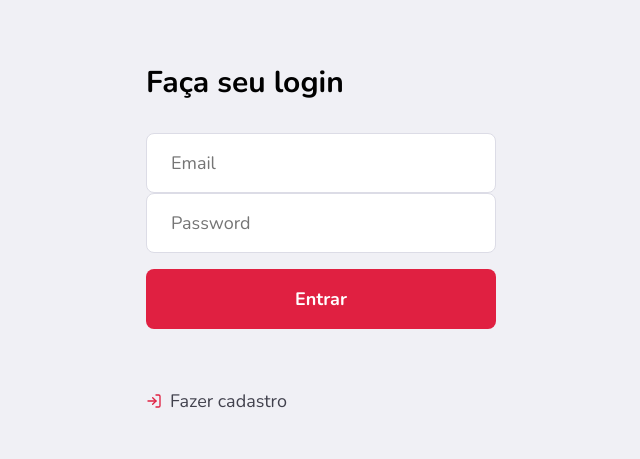
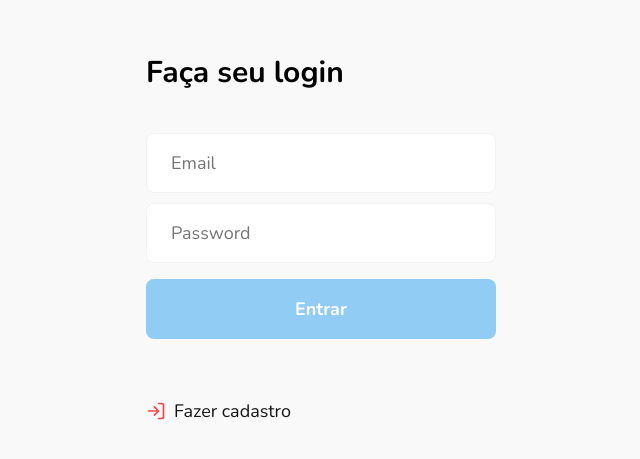
Before and after one commit to cabanga/teste-paga3, a React (Create React App) app: page /login/user in a window 1280 px wide. Shown: the part 133-592 px from the top of the page, without its empty margins (304-944 px from the left). Built offline with nearby package versions, Linux system fonts and the light colour scheme.

Commit message:
fix colors

```diff
--- a/src/global.css
+++ b/src/global.css
@@ -8,7 +8,7 @@
 
 body {
   font: 400 14px Nunito ,sans-serif;
-  background: #f0f0f5;
+  background: #F9F9F9;
   -webkit-font-smoothing: antialiased;
 }
 
@@ -26,7 +26,7 @@ form input {
   width: 100%;
   height: 60px;
   color: #333;
-  border: 1px solid #dcdce6;
+  border: 1px solid #F1F3F6;
   border-radius: 8px;
   padding: 0 24px;
 }
@@ -35,8 +35,8 @@ form textarea {
   width: 100%;
   resize: vertical;
   min-height: 140px;
-  color: #333;
-  border: 1px solid #dcdce6;
+  color: #141414;
+  border: 1px solid #F1F3F6;
   border-radius: 8px;
   padding: 16px 24px;
   line-height: 24px;
@@ -45,7 +45,7 @@ form textarea {
 .button {
   width: 100%;
   height: 60px;
-  background: #e02041;
+  background: #91CCF4;
   border: 0;
   border-radius: 8px;
   color: #fff;
@@ -67,7 +67,7 @@ form textarea {
   display: flex;
   align-items: center;
   margin-top: 40px;
-  color: #41414d;
+  color: #141414;
   font-size: 18px;
   text-decoration: none;
   font-weight: 500;
--- a/src/pages/LoginSeller/index.js
+++ b/src/pages/LoginSeller/index.js
@@ -55,7 +55,7 @@ export default function Logon() {
           <button className="button" type="submit">Entrar</button>
 
           <Link to="/register/seller" className="back-link">
-            <FiLogIn size={16} color="#E02041"/>
+            <FiLogIn size={20} color="#F94545"/>
             Fazer cadastro
           </Link>
         </form>
--- a/src/pages/LoginSeller/style.css
+++ b/src/pages/LoginSeller/style.css
@@ -19,6 +19,10 @@
   margin-top: 100px;
 }
 
+.login-container .form form input {
+  margin-top: 10px;
+}
+
 .login-container .form form h1 {
   font-size: 30px;
   margin-bottom: 30px;
--- a/src/pages/LoginUser/index.js
+++ b/src/pages/LoginUser/index.js
@@ -54,7 +54,7 @@ export default function Logon() {
           <button className="button" type="submit">Entrar</button>
 
           <Link to="/register/user" className="back-link">
-            <FiLogIn size={16} color="#E02041"/>
+            <FiLogIn size={20} color="#F94545"/>
             Fazer cadastro
           </Link>
         </form>
--- a/src/pages/NewProduct/index.js
+++ b/src/pages/NewProduct/index.js
@@ -16,7 +16,7 @@ function NewProduct() {
           <p>Lorem ipsum dolor sit amet consectetur adipisicing elit. Error culpa tempora consequatur nob.</p>
 
           <Link to="/seller/dashboard" className="back-link">
-            <FiArrowLeft size={16} color="#E02041"/>
+            <FiArrowLeft size={20} color="#F94545"/>
            Voltar no Perfil
           </Link>
         </section>
--- a/src/pages/RegisterSeller/index.js
+++ b/src/pages/RegisterSeller/index.js
@@ -51,7 +51,7 @@ export default function RegisterSeller() {
           <p>Pagar por prestações agora ficou mais fácil.</p>
 
           <Link to="/login/seller" className="back-link">
-            <FiArrowLeft size={16} color="#E02041"/>
+            <FiArrowLeft size={20} color="#F94545"/>
             Fazer login
           </Link>
         </section>
--- a/src/pages/RegisterSeller/style.css
+++ b/src/pages/RegisterSeller/style.css
@@ -11,7 +11,7 @@
 
 .register-container .content {
   width: 100%;
-  height: 90vh;
+  height: 80vh;
   padding: 96px;
   background: #f0f0f5;
   box-shadow: 0 0 100px rgba(0, 0, 0, 0.1);
--- a/src/pages/RegisterUser/index.js
+++ b/src/pages/RegisterUser/index.js
@@ -48,7 +48,7 @@ export default function RegisterSeller() {
           <p>Pagar por prestações agora ficou mais fácil.</p>
 
           <Link to="/login/user" className="back-link">
-            <FiArrowLeft size={16} color="#E02041"/>
+            <FiArrowLeft size={20} color="#F94545"/>
             Fazer login
           </Link>
         </section>
@@ -61,7 +61,7 @@ export default function RegisterSeller() {
           />
           <input
             type="text"
-            placeholder="último nome"
+            placeholder="Último nome"
             value={lastName}
             onChange={e => setLastName(e.target.value)}
           />
--- a/src/pages/SellerProfile/index.js
+++ b/src/pages/SellerProfile/index.js
@@ -28,7 +28,7 @@ function SellerProfile() {
 
           <Link className="add-product" to="/product/new">Adicionar produto</Link>
           <button type="button" className="button">
-          <FaPowerOff size={18} color="#E02041" />
+          <FaPowerOff size={18} color="#F94545" />
         </button>
         </header>
         <h1>Produtos cadastrados</h1>
@@ -46,7 +46,7 @@ function SellerProfile() {
             <p>AOA 20000,00</p>
 
             <button type="button">
-              <FaTrash size={20} color="#a8a8b3"/>
+              <FaTrash size={20} color="#F94545"/>
             </button>
           </li>
           <li>
@@ -62,7 +62,7 @@ function SellerProfile() {
             <p>AOA 20000,00</p>
 
             <button type="button">
-              <FaTrash size={20} color="#a8a8b3"/>
+              <FaTrash size={20} color="#F94545"/>
             </button>
           </li>
           <li>
@@ -78,7 +78,7 @@ function SellerProfile() {
             <p>AOA 20000,00</p>
 
             <button type="button">
-              <FaTrash size={20} color="#a8a8b3"/>
+              <FaTrash size={20} color="#F94545"/>
             </button>
           </li>
           <li>
@@ -94,7 +94,7 @@ function SellerProfile() {
             <p>AOA 20000,00</p>
 
             <button type="button">
-              <FaTrash size={20} color="#a8a8b3"/>
+              <FaTrash size={20} color="#F94545"/>
             </button>
           </li>
         </ul>
--- a/src/pages/SellerProfile/style.css
+++ b/src/pages/SellerProfile/style.css
@@ -58,7 +58,6 @@
 .main-profile header button {
   height: 60px;
   width: 60px;
-  margin-top: -2px;
   border-radius: 4px;
   border: 1px solid #dcdce6;
   background: transparent;
```
